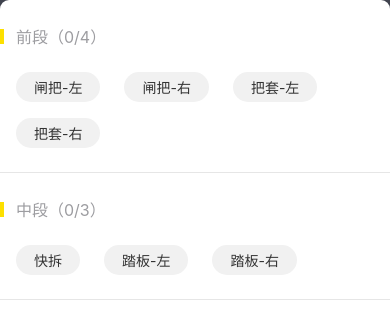
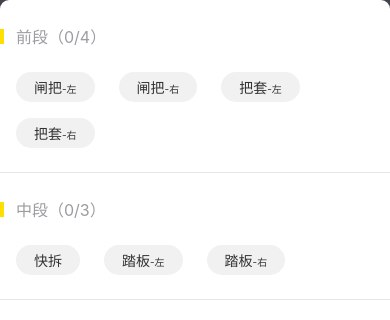
Before and after one commit to godeadasdf/withdraw_demo, a React Native app: screen / in a window 390 px wide. Shown: the top 320 px of the page. Built offline with nearby package versions, Linux system fonts and the light colour scheme.

Commit message:
before detail左右UI

```diff
--- a/App.js
+++ b/App.js
@@ -60,12 +60,12 @@ export default class App extends Component<{}> {
   };
 
 
-  //获取配件信息
+  //获取配件信息 GET
   fetchPartNames = (token) => (onSuccess, onFailure) => {
 
   };
 
-  //提交上报问题
+  //提交上报问题 POST
   submitPartIds = (token, bicycleNo, partArray, user_id) => (onSuccess, onFailure) => {
 
   };
--- a/app/components/CheckText.js
+++ b/app/components/CheckText.js
@@ -1,4 +1,4 @@
-import React, {Component} from 'react';
+import React, { Component } from 'react';
 import {
   View,
   Text,
@@ -27,26 +27,43 @@ export default class CheckText extends Component {
     this.setState({isChecked: false});
   }
 
+  renderText = (smallText) => {
+    if (smallText == -1) {
+      return (<Text style={styles.text}>
+        {this.props.name}
+      </Text>);
+    } else {
+      return (
+        <View style={{flexDirection:'row'}}>
+          <Text style={styles.text}>
+            {this.props.name.slice(0, smallText)}
+          </Text>
+          <Text style={styles.textSmall}>
+            {this.props.name.slice(smallText, this.props.name.length)}
+          </Text>
+        </View>);
+    }
+  };
+
   render() {
     const colorIndex = this.state.isChecked ? 0 : 1;
+    const hasLittleText = this.props.name.indexOf('-');
     return (
       <TouchableHighlight
-        style={[styles.container,
-          {backgroundColor: this.colorsBackground[colorIndex]}]}
+        style={[ styles.container,
+          {backgroundColor: this.colorsBackground[ colorIndex ]} ]}
         onPress={
-          async() => {
+          async () => {
             await this.setState((prevState) => {
               return {isChecked: !prevState.isChecked};
             });
             this.props.onPress(this.props.id, this.state.isChecked);
           }
         }
-        underlayColor={this.colorsTouch[colorIndex]}
+        underlayColor={this.colorsTouch[ colorIndex ]}
       >
         <View>
-          <Text style={styles.text}>
-            {this.props.name}
-          </Text>
+          {this.renderText(hasLittleText)}
         </View>
       </TouchableHighlight>
     );
@@ -69,5 +86,13 @@ const styles = StyleSheet.create({
     alignItems: 'flex-start',
     color: '#333333',
     borderRadius: 10
+  },
+  textSmall: {
+    fontSize: 10,
+    textAlign: 'center',
+    alignItems: 'flex-start',
+    color: '#333333',
+    borderRadius: 10,
+    marginTop:4
   }
 });
```
